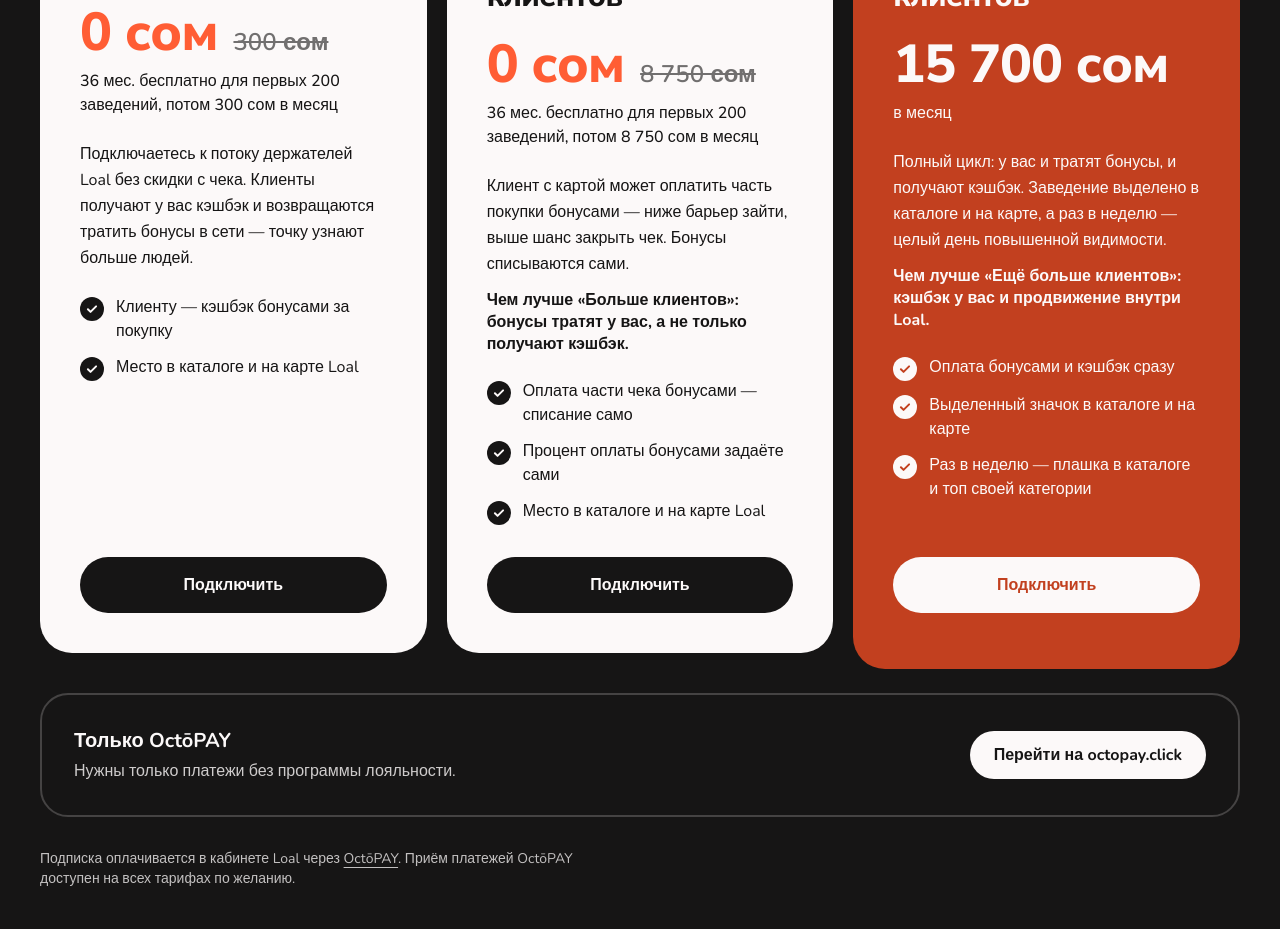
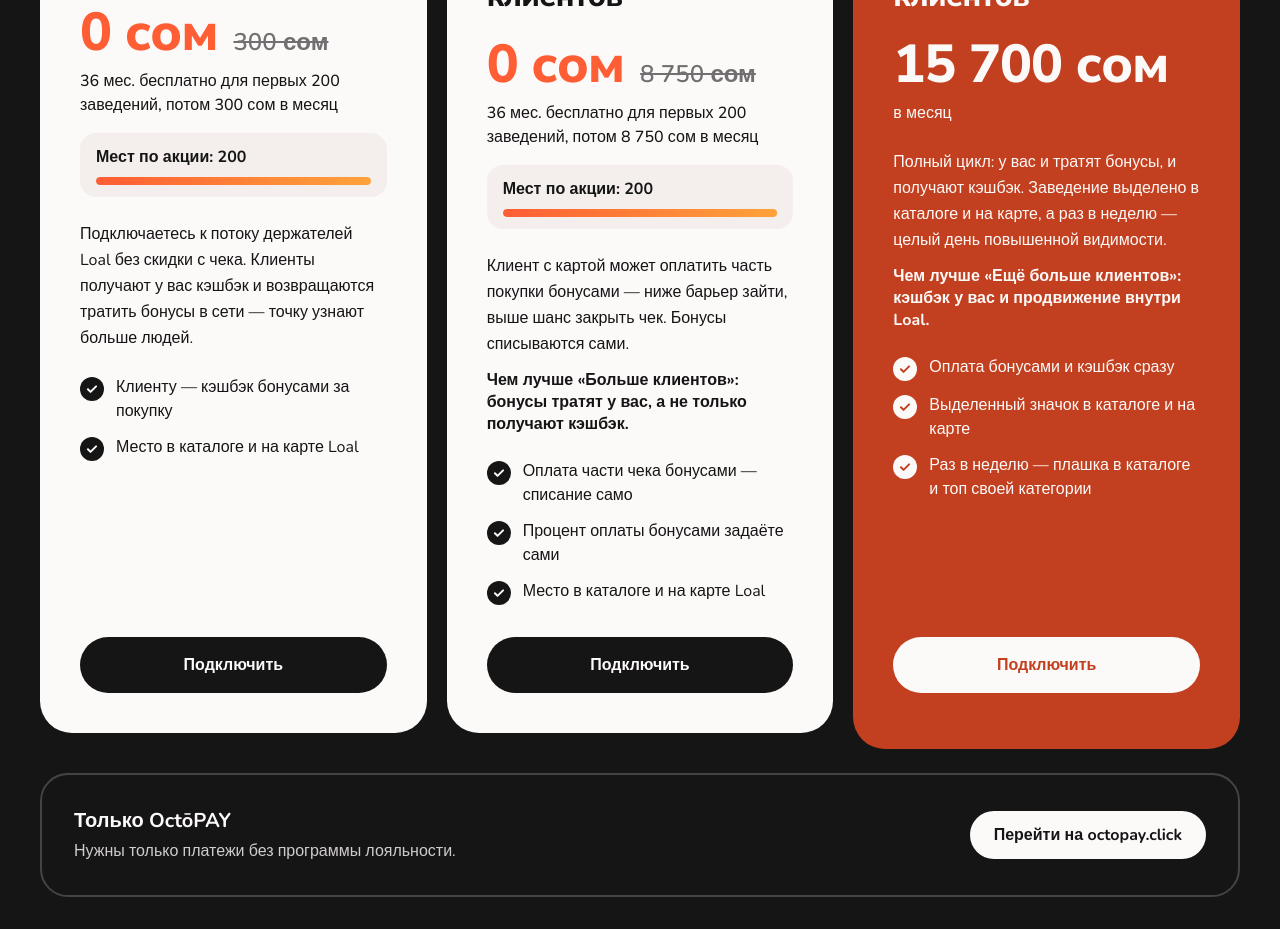
Before and after one commit to Prom-Consulting/cashup-landing, a Next.js app in the folder apps/landing/: page /become-partner in a window 1280 px wide. Shown: the part 2980-3909 px from the top of the page. Built offline with nearby package versions, Linux system fonts and the light colour scheme; no server answers.

Commit message:
feat(landing): seats-left block on the offer tariffs — how many of 200 are left, counted from the catalogue, with a filling bar
Co-Authored-By: Claude Opus 5.5 (1M context) <noreply@anthropic.com>

```diff
--- a/apps/landing/app/become-partner/page.tsx
+++ b/apps/landing/app/become-partner/page.tsx
@@ -5,6 +5,7 @@ import { SiteHeader } from "../_components/site-header";
 import { ScrollToHash } from "../_components/scroll-to-hash";
 import { models } from "../_data/models";
 import { LAUNCH_OFFER } from "../_data/business-pricing";
+import { getPublicPartners } from "../_data/partners-api";
 import { PAGE_SEO, openGraph } from "../_data/seo";
 import { CITY, EMAIL, OCTOPAY_URL, PARTNER_MAIL, PHONE, PHONE_HREF } from "../_data/site";
 import { PartnerForm } from "./partner-form";
@@ -78,7 +79,13 @@ const faq = [
   },
 ];
 
-export default function BecomePartnerPage() {
+export default async function BecomePartnerPage() {
+  // Мест сервер не считает: занятыми считаем заведения каталога на тарифах акции (обновляется
+  // вместе с каталогом). Каталог не ответил — показываем просто «Мест по акции: 200».
+  const partners = await getPublicPartners();
+  const taken = partners.filter((partner) => LAUNCH_OFFER.tariffs.some((tariff) => tariff === partner.loalTariff)).length;
+  const seatsLeft = partners.length > 0 ? Math.max(0, LAUNCH_OFFER.seats - taken) : null;
+
   return (
     <>
       <SiteHeader audience="business" />
@@ -137,7 +144,7 @@ export default function BecomePartnerPage() {
                     </p>
                   )}
                   <h3 className="display text-[clamp(1.57rem,2.36vw,2.07rem)]">{m.title}</h3>
-                  <TariffPrice priceKgs={m.priceKgs} launchOffer={m.launchOffer} featured={m.featured} />
+                  <TariffPrice priceKgs={m.priceKgs} launchOffer={m.launchOffer} featured={m.featured} seatsLeft={seatsLeft} />
                   <p className="mt-6 leading-relaxed">{m.benefit}</p>
                   {m.better && <p className="mt-3 font-bold leading-snug">{m.better}</p>}
                   <ul className="mt-6 flex flex-1 flex-col gap-3">
--- a/apps/landing/app/become-partner/tariff-price.tsx
+++ b/apps/landing/app/become-partner/tariff-price.tsx
@@ -2,20 +2,35 @@ import { formatSom, LAUNCH_OFFER } from "../_data/business-pricing";
 
 /**
  * Цена тарифа. На тарифах акции — «0 сом», рядом настоящая цена зачёркнута, ниже — для кого
- * акция. Мест сервер не считает (бесплатные месяцы выдаёт агентство), поэтому без счётчика.
+ * акция и блок со счётчиком мест: сколько осталось из 200 и полоса, которая заполняется при
+ * загрузке. Мест сервер не считает — остаток считает страница по каталогу (seatsLeft); места
+ * кончились — обычная цена.
  */
+
+const seatsWord = (n: number) => {
+  const tens = n % 100;
+  const ones = n % 10;
+  if (tens >= 11 && tens <= 14) return "мест";
+  if (ones === 1) return "место";
+  if (ones >= 2 && ones <= 4) return "места";
+  return "мест";
+};
+
 export function TariffPrice({
   priceKgs,
   launchOffer,
   featured,
+  seatsLeft = null,
 }: {
   priceKgs: number;
   launchOffer: boolean;
   featured?: boolean;
+  /** Сколько мест по акции осталось; null — не знаем (каталог не ответил). */
+  seatsLeft?: number | null;
 }) {
   const accent = featured ? "text-paper" : "text-flame";
 
-  if (!launchOffer)
+  if (!launchOffer || seatsLeft === 0)
     return (
       <>
         <p className={`display mt-6 text-[clamp(2.25rem,4.17vw,4.14rem)] whitespace-nowrap ${accent}`}>{formatSom(priceKgs)}</p>
@@ -35,6 +50,27 @@ export function TariffPrice({
       <p className="mt-2 font-medium">
         {LAUNCH_OFFER.months} мес. бесплатно для первых {LAUNCH_OFFER.seats} заведений, потом {formatSom(priceKgs)} в месяц
       </p>
+      <div className="mt-4 rounded-2xl bg-cream px-4 py-3 text-graphite">
+        <p className="flex items-baseline justify-between gap-3">
+          {seatsLeft === null ? (
+            <span className="font-bold">Мест по акции: {LAUNCH_OFFER.seats}</span>
+          ) : (
+            <>
+              <span>
+                <span className="display text-2xl text-flame">{seatsLeft}</span>{" "}
+                <span className="font-bold">{seatsWord(seatsLeft)} осталось</span>
+              </span>
+              <span className="text-sm opacity-70">из {LAUNCH_OFFER.seats}</span>
+            </>
+          )}
+        </p>
+        <span aria-hidden="true" className="mt-2 block h-2 overflow-hidden rounded-full bg-graphite/10">
+          <span
+            className="seat-fill block h-full rounded-full bg-[linear-gradient(90deg,var(--flame),var(--amber))]"
+            style={{ width: `${seatsLeft === null ? 100 : Math.max(2, (seatsLeft / LAUNCH_OFFER.seats) * 100)}%` }}
+          />
+        </span>
+      </div>
     </>
   );
 }
--- a/apps/landing/app/globals.css
+++ b/apps/landing/app/globals.css
@@ -507,3 +507,19 @@ html {
     opacity: 1;
   }
 }
+
+/* Счётчик мест по акции: полоса заполняется слева при загрузке страницы */
+.seat-fill {
+  transform-origin: left center;
+  animation: seat-fill 1.1s cubic-bezier(0.2, 0.9, 0.3, 1) 0.3s both;
+}
+@keyframes seat-fill {
+  from {
+    transform: scaleX(0);
+  }
+}
+@media (prefers-reduced-motion: reduce) {
+  .seat-fill {
+    animation: none;
+  }
+}
```
